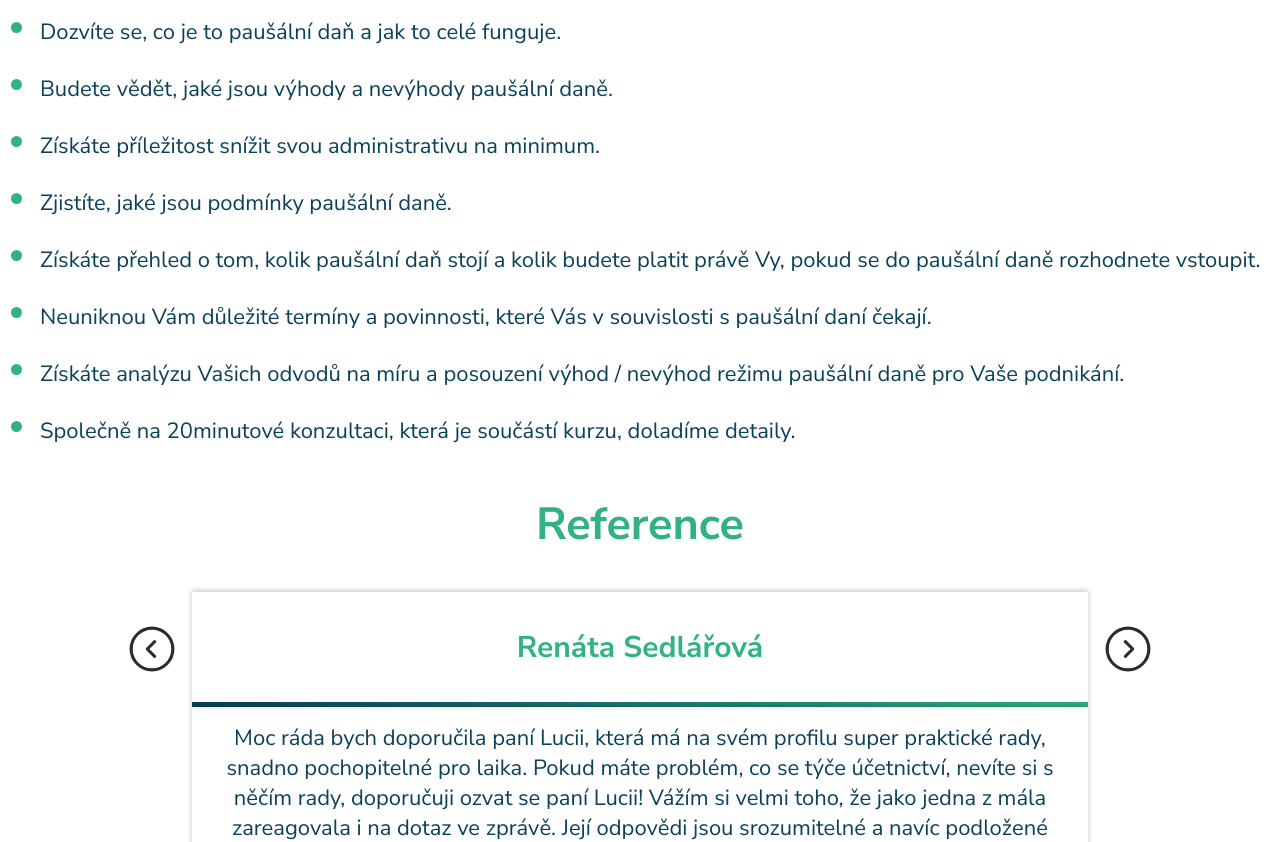
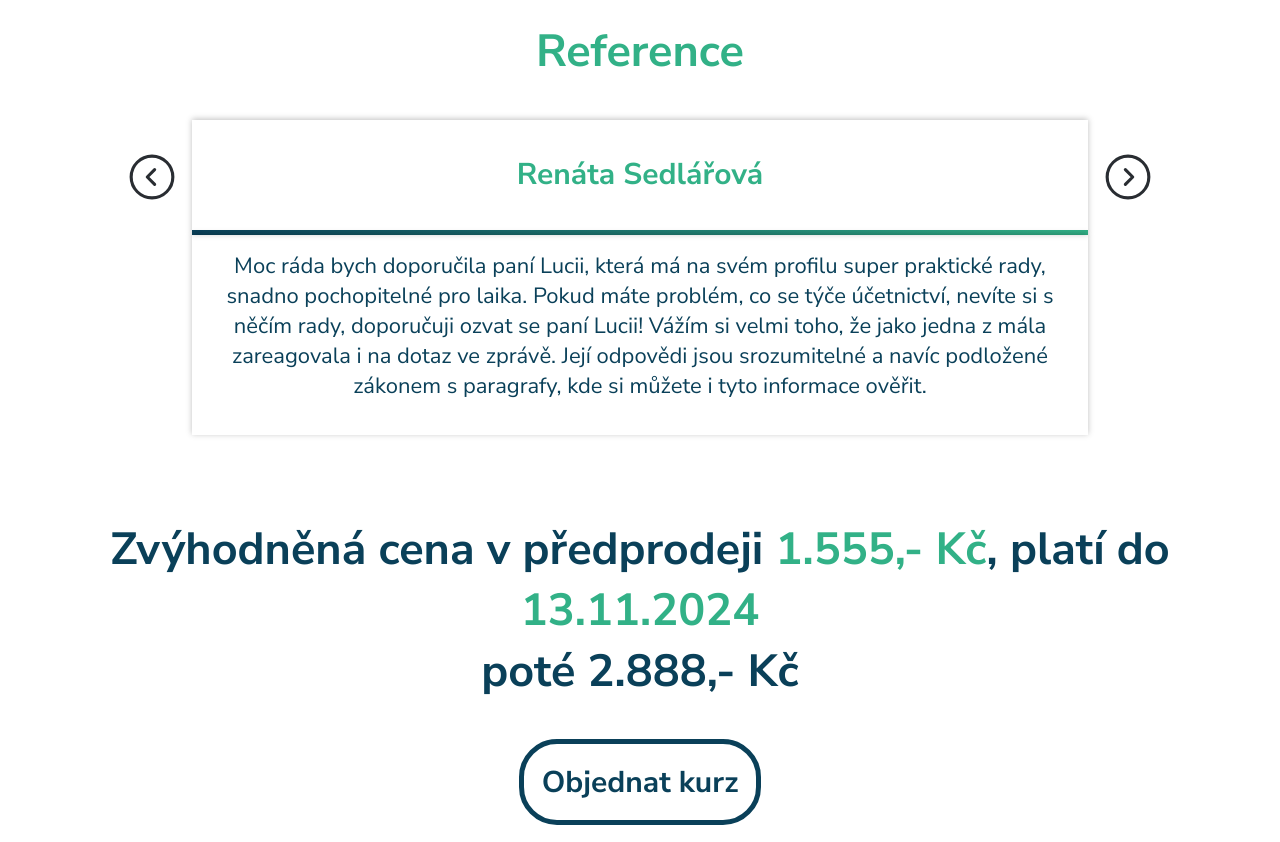
Before and after one commit to PatrikBirula/luciebirulova-readonly, a Next.js app: page /pausalni-dan in a window 1280 px wide. Shown: the part 2560-3402 px from the top of the page. Built offline with nearby package versions, Linux system fonts and the light colour scheme.

Commit message:
Fix some bugs and typos

```diff
--- a/src/app/components/Cards/serviceCard.tsx
+++ b/src/app/components/Cards/serviceCard.tsx
@@ -9,7 +9,7 @@ interface Props {
 const serviceCard = ({ header, paragraphText, wrapperClass = "" }: Props) => {
   return (
     <div className={`service-card-wrapper ${wrapperClass}`}>
-      <h5 className="fw-bold service-card">{header}</h5>
+      <h5 className="fw-bold service-card text-center">{header}</h5>
 
       {paragraphText && (
         <p className="service-card-paragraph text-center mb-5">
--- a/src/app/data/pausalniDanData.ts
+++ b/src/app/data/pausalniDanData.ts
@@ -23,12 +23,12 @@ export const description = [
   zahltily. Ty má znát především účetní ;-). Cílem je, abyste získali tu největší hodnotu –
   <strong>doporučení, zda je pro Vás paušální daň výhodná</strong>, anebo zda raději podávat daňové přiznání
   a přehledy OSVČ.`,
-  `Na detailní znalost zákona, propočty a analýzu jsem tu já . Součástí kurzu je má osobní
+  `Na detailní znalost zákona, propočty a analýzu jsem tu já. Součástí kurzu je má osobní
   podpora, v rámci které provedu propočet výhodnosti paušální daně <strong>Vašemu podnikání na míru </strong>.`,
 ];
 
 export const courseContent = [
-  `<strong>Nebudete muset trávit hodiny času</strong> v obrovském množství informací na internetu.`,
+  `<strong>Nebudete muset trávit hodiny času</strong> v&nbsp;obrovském množství informací na internetu.`,
   `Všechny potřebné informace o paušální dani najdete <strong>na jednom místě</strong>.`,
   `Získáte odborný pohled na to, <strong>zda je pro Vaše podnikání paušální daň tou správnou cestou</strong>.`,
 ];
@@ -51,7 +51,7 @@ export const bonusBullets = [
 
 export const bonus = [
   `díky kterým si doplníte znalosti o tom, jaké daňové výhody mohou uplatňovat fyzické osoby
-  v daňovém přiznání, což může být další pomůckou v rozhodnutí, zda je pro Vás paušální daň
+  v&nbsp;daňovém přiznání, což může být další pomůckou v rozhodnutí, zda je pro Vás paušální daň
   tou správnou cestou.`,
 ];
 
--- a/src/app/pausalni-dan/page.tsx
+++ b/src/app/pausalni-dan/page.tsx
@@ -39,7 +39,6 @@ const indentifikovanaOsobaRoute = () => {
         <article className="fs-22">
           <p dangerouslySetInnerHTML={{ __html: description[0] }} />
           <p dangerouslySetInnerHTML={{ __html: description[1] }} />
-          <BulletList items={aboutCourse} />
         </article>
         <h2 className="text-center color-green">Co absolvováním kurzu&nbsp;získáte</h2>
         <BulletList items={aboutCourse} />
@@ -48,7 +47,7 @@ const indentifikovanaOsobaRoute = () => {
           <References />
         </section>
         <h2 className="text-center">
-          Cena <span className="color-green">1111,-&nbsp;Kč</span>
+          Zvýhodněná cena v předprodeji <span className="color-green">1.555,-&nbsp;Kč</span>, platí do <span className="color-green">13.11.2024</span><br />poté 2.888,-&nbsp;Kč
         </h2>
         <Button
           buttonText="Objednat kurz"
@@ -81,7 +80,7 @@ const indentifikovanaOsobaRoute = () => {
           </li>
           <li>
           V&nbsp;posledním kroku si naplánujeme <strong>online setkání</strong> (20 minut), kde Vám ukážu
-          <strong>výsledky analýzy</strong>, zodpovím Vaše <strong>doplňující dotazy</strong> a získáte mé
+          <strong> výsledky analýzy</strong>, zodpovím Vaše <strong>doplňující dotazy</strong> a získáte mé
           <strong> doporučení k&nbsp;paušální dani</strong> v&nbsp;kontextu Vašeho podnikání.
           </li>
         </ul>
@@ -90,7 +89,7 @@ const indentifikovanaOsobaRoute = () => {
         <h2 className="text-center color-red">Pro koho kurz není:</h2>
         <BulletList items={forWhoNo} />
         <h2 className="text-center">
-          Cena <span className="color-green">1111,-&nbsp;Kč</span>
+          Zvýhodněná cena v předprodeji <span className="color-green">1.555,-&nbsp;Kč</span>, platí do <span className="color-green">13.11.2024</span><br />poté 2.888,-&nbsp;Kč
         </h2>
         <Button
           buttonText="Objednat kurz"
```
Also changed, not shown: src/app/poradenstvi/page.tsx (+5 -5 lines).
